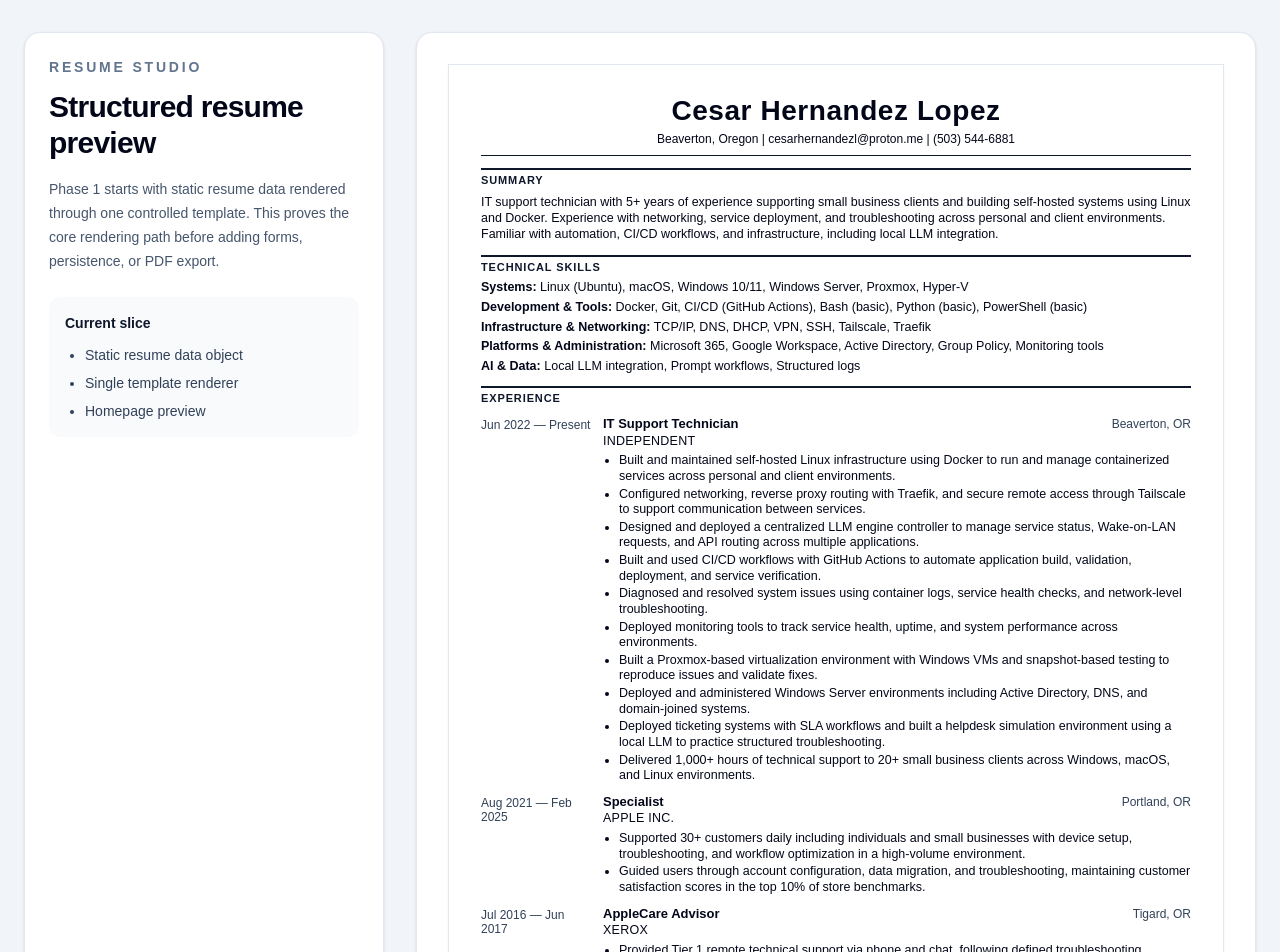
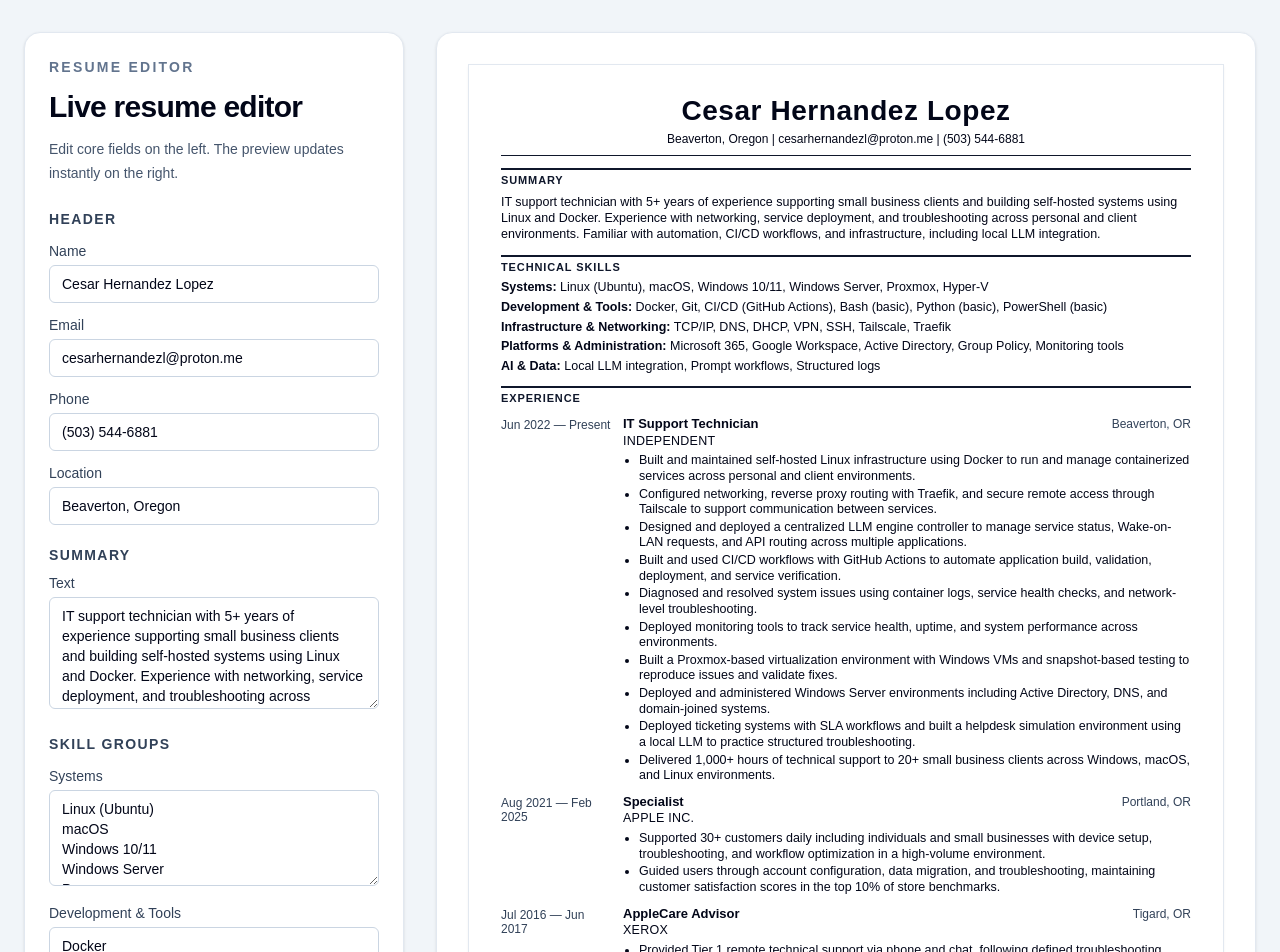
Before and after one commit to Leroy-Cloud-Infra/resume-studio, a Next.js app: page / in a window 1280 px wide. Shown: the top 952 px of the page. Built offline with nearby package versions, Linux system fonts and the light colour scheme.

Commit message:
Add live resume editor preview

```diff
--- a/src/app/page.tsx
+++ b/src/app/page.tsx
@@ -1,43 +1,8 @@
+import { ResumeEditor } from "@/components/resume/ResumeEditor";
 import { sampleResume } from "@/data/sample-resume";
-import { getResumeTemplate } from "@/templates/resume-templates";
 
 export default function Home() {
-const selectedTemplate = getResumeTemplate("classic");
-
-if (!selectedTemplate) {
-  return null;
-}
-const SelectedTemplate = selectedTemplate.component;
   return (
-    <main className="min-h-screen bg-slate-100 px-6 py-8 text-slate-950">
-      <div className="mx-auto grid max-w-7xl gap-8 lg:grid-cols-[360px_1fr]">
-        <section className="rounded-2xl border border-slate-200 bg-white p-6 shadow-sm">
-          <p className="text-sm font-semibold uppercase tracking-[0.2em] text-slate-500">
-            Resume Studio
-          </p>
-          <h1 className="mt-3 text-3xl font-bold tracking-tight">
-            Structured resume preview
-          </h1>
-          <p className="mt-4 text-sm leading-6 text-slate-600">
-            Phase 1 starts with static resume data rendered through one controlled
-            template. This proves the core rendering path before adding forms,
-            persistence, or PDF export.
-          </p>
-
-          <div className="mt-6 rounded-xl bg-slate-50 p-4 text-sm text-slate-700">
-            <p className="font-semibold text-slate-900">Current slice</p>
-            <ul className="mt-3 list-disc space-y-2 pl-5">
-              <li>Static resume data object</li>
-              <li>Single template renderer</li>
-              <li>Homepage preview</li>
-            </ul>
-          </div>
-        </section>
-
-        <section className="rounded-2xl border border-slate-200 bg-white p-8 shadow-sm">
-          <SelectedTemplate resume={sampleResume} />
-        </section>
-      </div>
-    </main>
+    <ResumeEditor initialResume={sampleResume} templateId="classic" />
   );
 }
--- /dev/null
+++ b/src/components/resume/ResumeEditor.tsx
@@ -0,0 +1,192 @@
+"use client";
+
+import { useMemo, useState } from "react";
+
+import { getResumeTemplate, type ResumeTemplateId } from "@/templates/resume-templates";
+import type { Resume } from "@/types/resume";
+
+type ResumeEditorProps = {
+  initialResume: Resume;
+  templateId: ResumeTemplateId;
+};
+
+function parseTextareaItems(value: string) {
+  return value
+    .split("\n")
+    .map((line) => line.trim())
+    .filter(Boolean);
+}
+
+export function ResumeEditor({ initialResume, templateId }: ResumeEditorProps) {
+  const [resume, setResume] = useState<Resume>(initialResume);
+
+  const selectedTemplate = useMemo(() => getResumeTemplate(templateId), [templateId]);
+
+  if (!selectedTemplate) {
+    return null;
+  }
+
+  const SelectedTemplate = selectedTemplate.component;
+
+  return (
+    <main className="min-h-screen bg-slate-100 px-6 py-8 text-slate-950">
+      <div className="mx-auto grid max-w-7xl gap-8 lg:grid-cols-[380px_1fr]">
+        <section className="rounded-2xl border border-slate-200 bg-white p-6 shadow-sm">
+          <p className="text-sm font-semibold uppercase tracking-[0.16em] text-slate-500">
+            Resume Editor
+          </p>
+          <h1 className="mt-3 text-3xl font-bold tracking-tight">
+            Live resume editor
+          </h1>
+          <p className="mt-3 text-sm leading-6 text-slate-600">
+            Edit core fields on the left. The preview updates instantly on the right.
+          </p>
+
+          <div className="mt-6 space-y-5">
+            <div className="space-y-3">
+              <h2 className="text-sm font-semibold uppercase tracking-[0.1em] text-slate-700">
+                Header
+              </h2>
+
+              <label className="block text-sm">
+                <span className="mb-1 block font-medium text-slate-700">Name</span>
+                <input
+                  className="w-full rounded-md border border-slate-300 px-3 py-2 text-sm outline-none ring-slate-300 transition focus:ring-2"
+                  value={resume.header.name}
+                  onChange={(event) =>
+                    setResume((current) => ({
+                      ...current,
+                      header: { ...current.header, name: event.target.value },
+                    }))
+                  }
+                />
+              </label>
+
+              <label className="block text-sm">
+                <span className="mb-1 block font-medium text-slate-700">Email</span>
+                <input
+                  className="w-full rounded-md border border-slate-300 px-3 py-2 text-sm outline-none ring-slate-300 transition focus:ring-2"
+                  value={resume.header.email}
+                  onChange={(event) =>
+                    setResume((current) => ({
+                      ...current,
+                      header: { ...current.header, email: event.target.value },
+                    }))
+                  }
+                />
+              </label>
+
+              <label className="block text-sm">
+                <span className="mb-1 block font-medium text-slate-700">Phone</span>
+                <input
+                  className="w-full rounded-md border border-slate-300 px-3 py-2 text-sm outline-none ring-slate-300 transition focus:ring-2"
+                  value={resume.header.phone}
+                  onChange={(event) =>
+                    setResume((current) => ({
+                      ...current,
+                      header: { ...current.header, phone: event.target.value },
+                    }))
+                  }
+                />
+              </label>
+
+              <label className="block text-sm">
+                <span className="mb-1 block font-medium text-slate-700">Location</span>
+                <input
+                  className="w-full rounded-md border border-slate-300 px-3 py-2 text-sm outline-none ring-slate-300 transition focus:ring-2"
+                  value={resume.header.location}
+                  onChange={(event) =>
+                    setResume((current) => ({
+                      ...current,
+                      header: { ...current.header, location: event.target.value },
+                    }))
+                  }
+                />
+              </label>
+            </div>
+
+            <div>
+              <h2 className="text-sm font-semibold uppercase tracking-[0.1em] text-slate-700">
+                Summary
+              </h2>
+              <label className="mt-2 block text-sm">
+                <span className="mb-1 block font-medium text-slate-700">Text</span>
+                <textarea
+                  className="h-28 w-full rounded-md border border-slate-300 px-3 py-2 text-sm outline-none ring-slate-300 transition focus:ring-2"
+                  value={resume.summary}
+                  onChange={(event) =>
+                    setResume((current) => ({ ...current, summary: event.target.value }))
+                  }
+                />
+              </label>
+            </div>
+
+            <div className="space-y-3">
+              <h2 className="text-sm font-semibold uppercase tracking-[0.1em] text-slate-700">
+                Skill Groups
+              </h2>
+              {resume.skills.map((group, groupIndex) => (
+                <label key={group.category} className="block text-sm">
+                  <span className="mb-1 block font-medium text-slate-700">
+                    {group.category}
+                  </span>
+                  <textarea
+                    className="h-24 w-full rounded-md border border-slate-300 px-3 py-2 text-sm outline-none ring-slate-300 transition focus:ring-2"
+                    value={group.items.join("\n")}
+                    onChange={(event) =>
+                      setResume((current) => ({
+                        ...current,
+                        skills: current.skills.map((currentGroup, currentIndex) =>
+                          currentIndex === groupIndex
+                            ? {
+                                ...currentGroup,
+                                items: parseTextareaItems(event.target.value),
+                              }
+                            : currentGroup,
+                        ),
+                      }))
+                    }
+                  />
+                </label>
+              ))}
+            </div>
+
+            <div className="space-y-3">
+              <h2 className="text-sm font-semibold uppercase tracking-[0.1em] text-slate-700">
+                Experience Bullets
+              </h2>
+              {resume.experience.map((job, jobIndex) => (
+                <label key={`${job.company}-${job.title}`} className="block text-sm">
+                  <span className="mb-1 block font-medium text-slate-700">
+                    {job.title} - {job.company}
+                  </span>
+                  <textarea
+                    className="h-36 w-full rounded-md border border-slate-300 px-3 py-2 text-sm outline-none ring-slate-300 transition focus:ring-2"
+                    value={job.bullets.join("\n")}
+                    onChange={(event) =>
+                      setResume((current) => ({
+                        ...current,
+                        experience: current.experience.map((currentJob, currentIndex) =>
+                          currentIndex === jobIndex
+                            ? {
+                                ...currentJob,
+                                bullets: parseTextareaItems(event.target.value),
+                              }
+                            : currentJob,
+                        ),
+                      }))
+                    }
+                  />
+                </label>
+              ))}
+            </div>
+          </div>
+        </section>
+
+        <section className="rounded-2xl border border-slate-200 bg-white p-8 shadow-sm">
+          <SelectedTemplate resume={resume} />
+        </section>
+      </div>
+    </main>
+  );
+}
```
